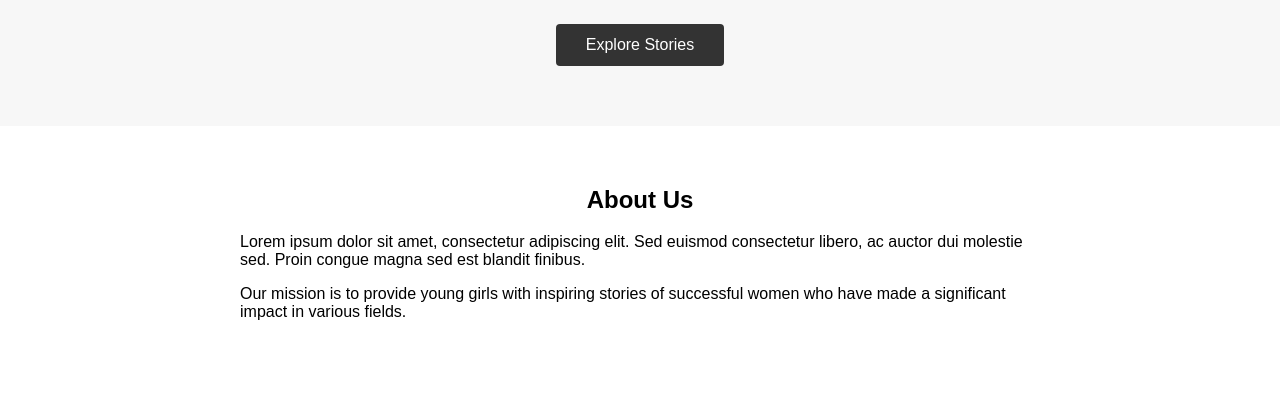
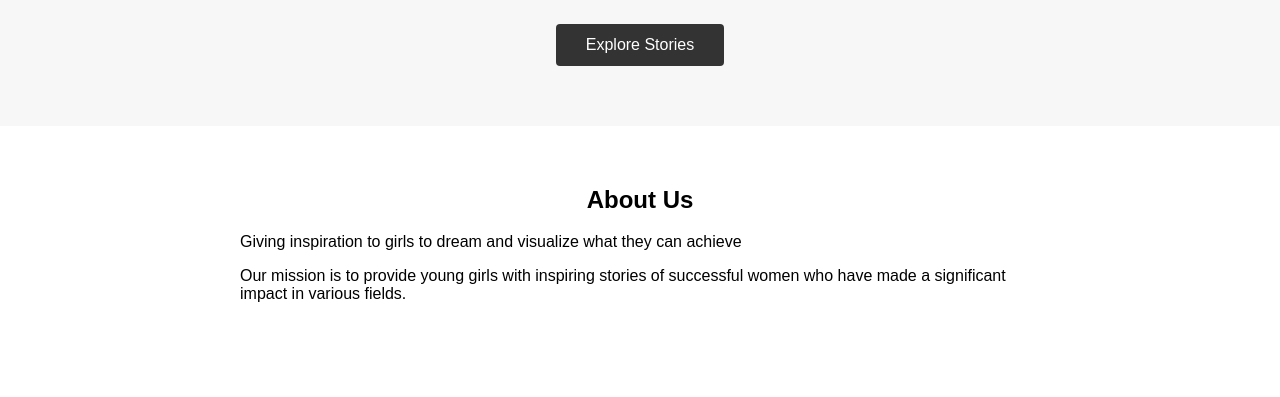
Before and after one commit to amallekav/InspireHER, a plain HTML site: page index.html in a window 1280 px wide. Shown: the part 278-675 px from the top of the page. Drawn offline with Linux system fonts and the light colour scheme.

Commit message:
final_ver

```diff
--- a/index.html
+++ b/index.html
@@ -26,7 +26,7 @@
   <section id="about">
     <div class="container">
       <h2>About Us</h2>
-      <p>Lorem ipsum dolor sit amet, consectetur adipiscing elit. Sed euismod consectetur libero, ac auctor dui molestie sed. Proin congue magna sed est blandit finibus.</p>
+      <p>Giving inspiration to girls to dream and visualize what they can achieve </p>
       <p>Our mission is to provide young girls with inspiring stories of successful women who have made a significant impact in various fields.</p>
     </div>
   </section>
```
